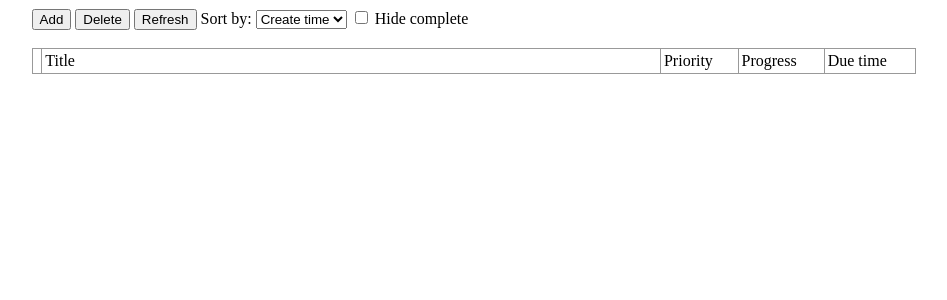
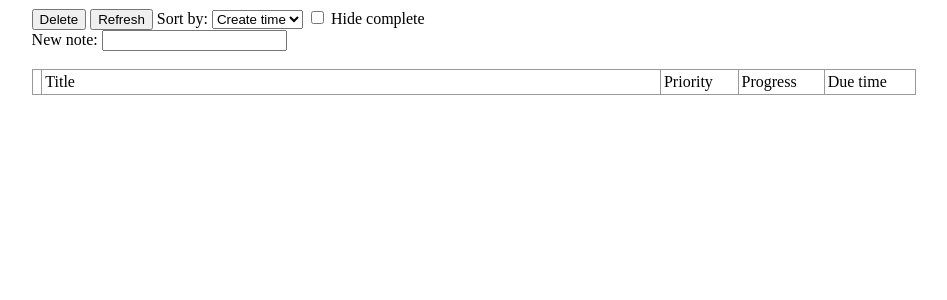
Before and after one commit to zhouer/sagenote, a Python web app: template templates/shownotes.html in a window 1280 px wide. Shown: the top 300 px of the page, without its empty margins (166-1113 px from the left). Run offline with Jinja, Linux system fonts and the light colour scheme; the template is opened without the code that fills it, so the values that code supplies are empty; some libraries are stand-ins or nearby versions.

Commit message:
* Remove 'Add' button, use a text input for adding new note

```diff
--- a/static/shownotes.js
+++ b/static/shownotes.js
@@ -66,9 +66,14 @@ function deleteSelected()
 	});
 }
 
-function addNote()
+function onTextInput(keyEvent)
 {
-	tmp = window.prompt("Title of new note", "");
+	if (keyEvent.keyCode != 13) {
+		return;
+	}
+
+	tmp = $("#new_note").attr("value");
+	$("#new_note").attr("value", "");
 	if (tmp) {
 		url = "/rpc?action=create&title=" + tmp;
 		$.get(url, refresh);
@@ -92,12 +97,13 @@ function update_progress()
 }
 
 $(document).ready(function() {
-	$("#add").bind('click', addNote);
 	$("#delete").bind('click', deleteSelected);
 	$("#refresh").bind('click', refresh);
 
 	$("#sort_method").bind('change', refresh)
 	$("#hide_complete").bind('change', refresh)
 
+	$("#new_note").bind('keyup', onTextInput);
+
 	refresh();
 });
--- a/templates/shownotes.html
+++ b/templates/shownotes.html
@@ -9,7 +9,6 @@
 	</head>
 	<body>
 		<div id="center">
-		<input type="button" id="add" value="Add">
 		<input type="button" id="delete" value="Delete">
 		<input type="button" id="refresh" value="Refresh">
 
@@ -24,6 +23,10 @@
 
 		<input type="checkbox" id="hide_complete">
 		Hide complete
+		<br>
+
+		New note:
+		<input type="text" id="new_note">
 
 		<br><br>
 		<table>
```
